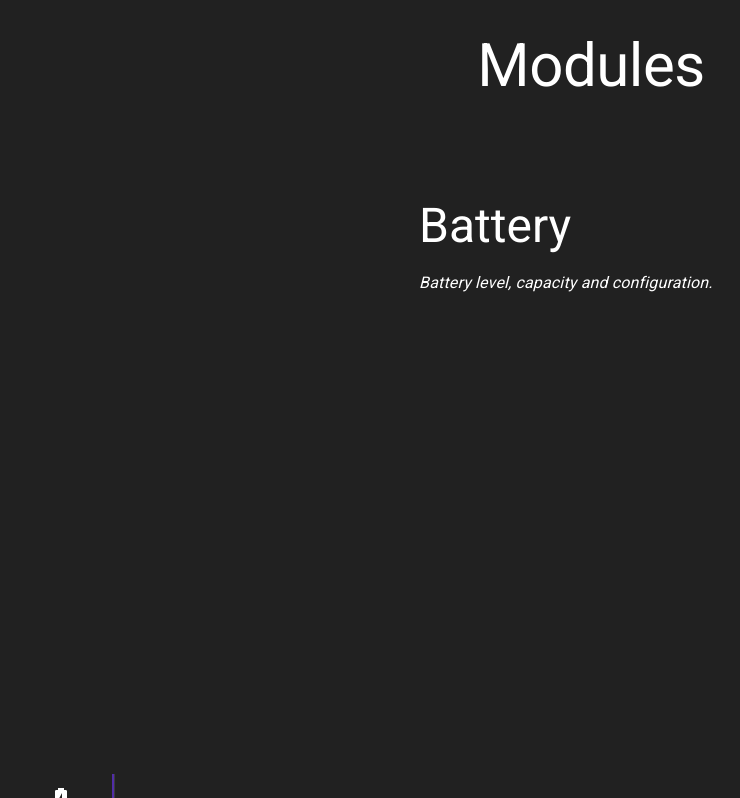
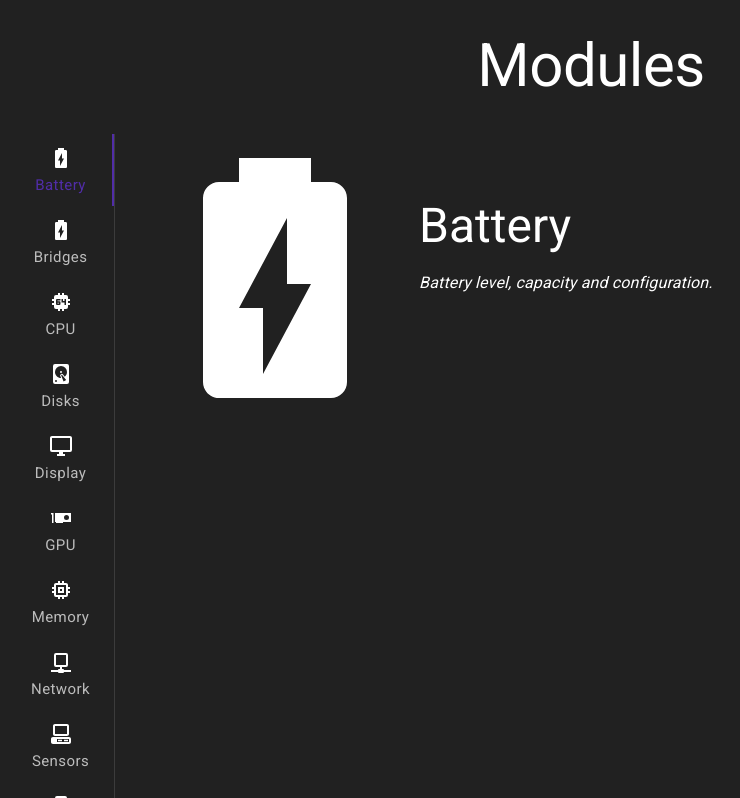
Before and after one commit to timmo001/system-bridge-site, a Next.js app: page /docs/modules in a window 1280 px wide. Shown: the part 382-1180 px from the top of the page, without its empty margins (49-789 px from the left). Built offline with nearby package versions, Linux system fonts and the light colour scheme.

Commit message:
Move refs and only scroll on change

```diff
--- a/pages/docs/modules.tsx
+++ b/pages/docs/modules.tsx
@@ -50,7 +50,6 @@ function Modules(): ReactElement {
 
   useEffect(() => {
     setCurrentTab(typeof endpoint === "string" ? endpoint : "battery");
-    ref.current.scrollIntoView({ behavior: "smooth" });
   }, [endpoint]);
 
   const ref = useRef(null);
@@ -100,7 +99,6 @@ function Modules(): ReactElement {
                   onChange={handleChangeTab}
                   sx={{
                     borderRight: `1px solid ${theme.palette.divider}`,
-                    marginTop: 80,
                   }}
                 >
                   {Object.keys(moduleItems).map((key: string) => (
@@ -134,7 +132,7 @@ function Modules(): ReactElement {
                     alignItems="flex-start"
                     justifyContent="space-evenly"
                   >
-                    <Grid item sx={{ marginTop: 80 }}>
+                    <Grid item>
                       <Icon
                         id={`module-${currentTab}`}
                         color={theme.palette.text.primary}
--- a/pages/docs/websocket.tsx
+++ b/pages/docs/websocket.tsx
@@ -50,7 +50,6 @@ function WebSocket(): ReactElement {
 
   useEffect(() => {
     setCurrentTab(typeof id === "string" ? id : "registerListener");
-    ref.current.scrollIntoView({ behavior: "smooth" });
   }, [id]);
 
   const ref = useRef(null);
@@ -70,7 +69,6 @@ function WebSocket(): ReactElement {
 
   return (
     <>
-      <div ref={ref} />
       <Layout
         title="WebSocket"
         url="https://system-bridge.timmo.dev/docs/websocket"
@@ -81,6 +79,7 @@ function WebSocket(): ReactElement {
           maxWidth="lg"
           sx={{ position: "relative", marginTop: 4 }}
         >
+          <div ref={ref} />
           <Typography component="h1" variant="h2">
             WebSocket
           </Typography>
@@ -100,7 +99,6 @@ function WebSocket(): ReactElement {
                   onChange={handleChangeTab}
                   sx={{
                     borderRight: `1px solid ${theme.palette.divider}`,
-                    marginTop: 80,
                   }}
                 >
                   {Object.keys(websocketItems).map((key: string) => (
@@ -134,7 +132,7 @@ function WebSocket(): ReactElement {
                     alignItems="flex-start"
                     justifyContent="space-evenly"
                   >
-                    <Grid item sx={{ marginTop: 80 }}>
+                    <Grid item>
                       <Icon
                         id={`websocket-${currentTab}`}
                         color={theme.palette.text.primary}
```
